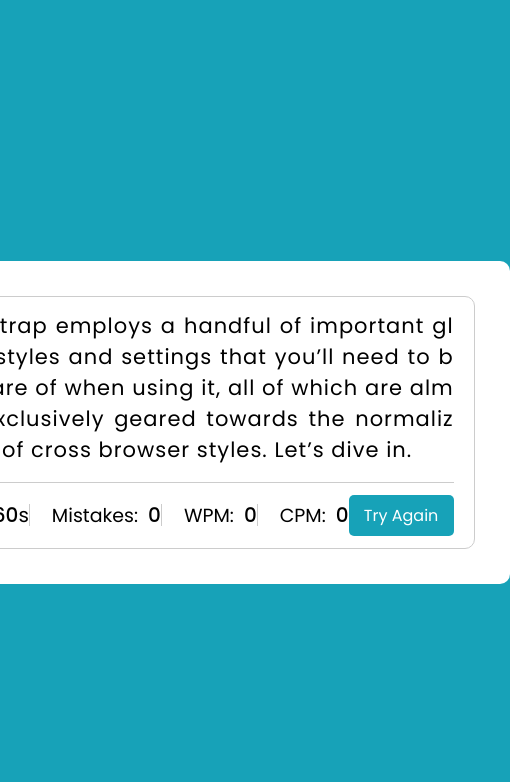
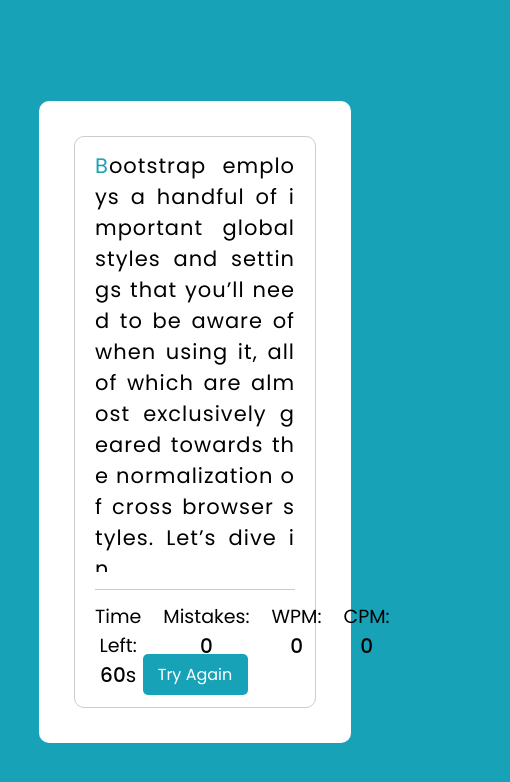
Before and after one commit to Psalmuel01/typing-speed-test, a plain HTML site: page index.html in a window 390 px wide. Shown: the whole page, 510 px wide, since content can reach past the window. Drawn offline with Linux system fonts and the light colour scheme.

Commit message:
mobile responsive css

```diff
--- a/style.css
+++ b/style.css
@@ -148,3 +148,55 @@ body {
 .result-details li b {
   font-weight: 500;
 }
+
+
+@media only screen and (max-width: 768px) {
+
+  .wrapper {
+    width: 80%;
+    height: 100%;
+    margin: auto;
+  }
+
+  .wrapper .content-box {
+    height: 100%;
+  }
+
+  .content-box .typing-text {
+    max-height: 50vh;
+  }
+
+  .content-box .content {
+    display: block;
+    text-align: center;
+    padding: 5% unset;
+  }
+
+  .content .result-details {
+    margin-bottom: 10%;
+    width: unset;
+  }
+
+  .result-details li {
+    display: block;
+    text-align: center;
+    margin: auto;
+    position: static;
+  }
+
+  .result-details li:not(:first-child) {
+    border-left: none;
+  }
+
+  .result-details li span {
+    margin: auto;
+    display: block;
+  }
+
+}
+
+@media only screen and (max-width: 555px) {
+  .content-box .result-details {
+    margin-bottom: 15%;
+  }
+}
```
